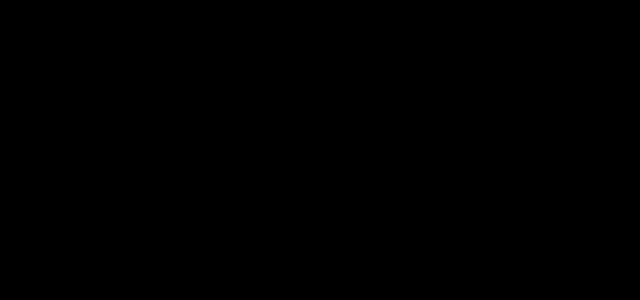
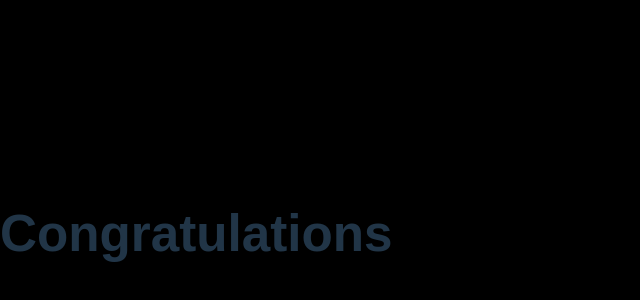
Before and after one commit to sanam2405/sherlocked, a React (Vite) app in the folder frontend/: page /congratulations in a window 1280 px wide. Before the commit this address had no page. Shown: the part 166-466 px from the top of the page, without its empty margins (0-640 px from the left). Built offline with nearby package versions, Linux system fonts and the light colour scheme.

Commit message:
[feat]: congratulations init

```diff
--- a/frontend/src/App.tsx
+++ b/frontend/src/App.tsx
@@ -5,6 +5,7 @@
 import Level3 from "./pages/level3";
 import Level4 from "./pages/level4";
 import ErrorPage from "./pages/ErrorPage";
+import CongratulationsPage from "./pages/CongratulationsPage";
 
 function App() {
   return (
@@ -17,6 +18,7 @@
           <Route path="/level-2" element={<Level2 />} />
           <Route path="/level-3" element={<Level3 />} />
           <Route path="/level-4" element={<Level4 />} />
+          <Route path="/congratulations" element={<CongratulationsPage/>}/>
         </Routes>
       </BrowserRouter>
     </>
--- /dev/null
+++ b/frontend/src/pages/CongratulationsPage.tsx
@@ -0,0 +1,19 @@
+// import "../styles/congratulationspage.css"
+
+// fix congratulations css
+
+const CongratulationsPage = () => {
+    return (
+        <>
+
+            <div className="congratulations-container">
+                <h1>
+            Congratulations
+                </h1>
+            </div>
+
+        </>
+    )
+}
+
+export default CongratulationsPage;
--- a/frontend/src/pages/level4.tsx
+++ b/frontend/src/pages/level4.tsx
@@ -31,7 +31,7 @@
       // eslint-disable-next-line @typescript-eslint/no-unused-vars
       // const jsonData = await response.json();
       if (status === HttpStatusCode.OK) {
-        navigate("/level-1"); // Navigate to the next level
+        navigate("/congratulations"); // Navigate to the next level
       }
     } catch (error) {
       console.log(error);
@@ -114,7 +114,7 @@
             <br></br>
             {/* <p className="description"> */}
             Moreover, Mia is a Thala (MS Dhoni) fan so she has shortened her
-            address into a bitly link and sent it to Abhishek to help him reach
+            address into a bit.ly link and sent it to Abhishek to help him reach
             there. <br></br>
             <br></br>Once reaching her home, Abhishekh gets to know about a
             really dark history about Mia. He gets to see her hidden diary. On
--- /dev/null
+++ b/frontend/src/styles/congratulationspage.css
@@ -0,0 +1,13 @@
+.congratulations-container {
+  display: flex;
+  flex-direction: column;
+  justify-content: center;
+  align-items: center;
+  height: 100vh;
+  /*background-color: #0b2145; /* Dark blue background color */
+  background-image: url('../assets/congratulations.jpg'); /* Path to the image in the assets folder */
+  background-repeat: no-repeat; /* Disable background repeat */
+  color: white; /* White text color */
+  padding: 20px;
+  background-size: cover;
+}
```
Also changed, not shown: 1 other file (tests, documents, lock files or other folders).
